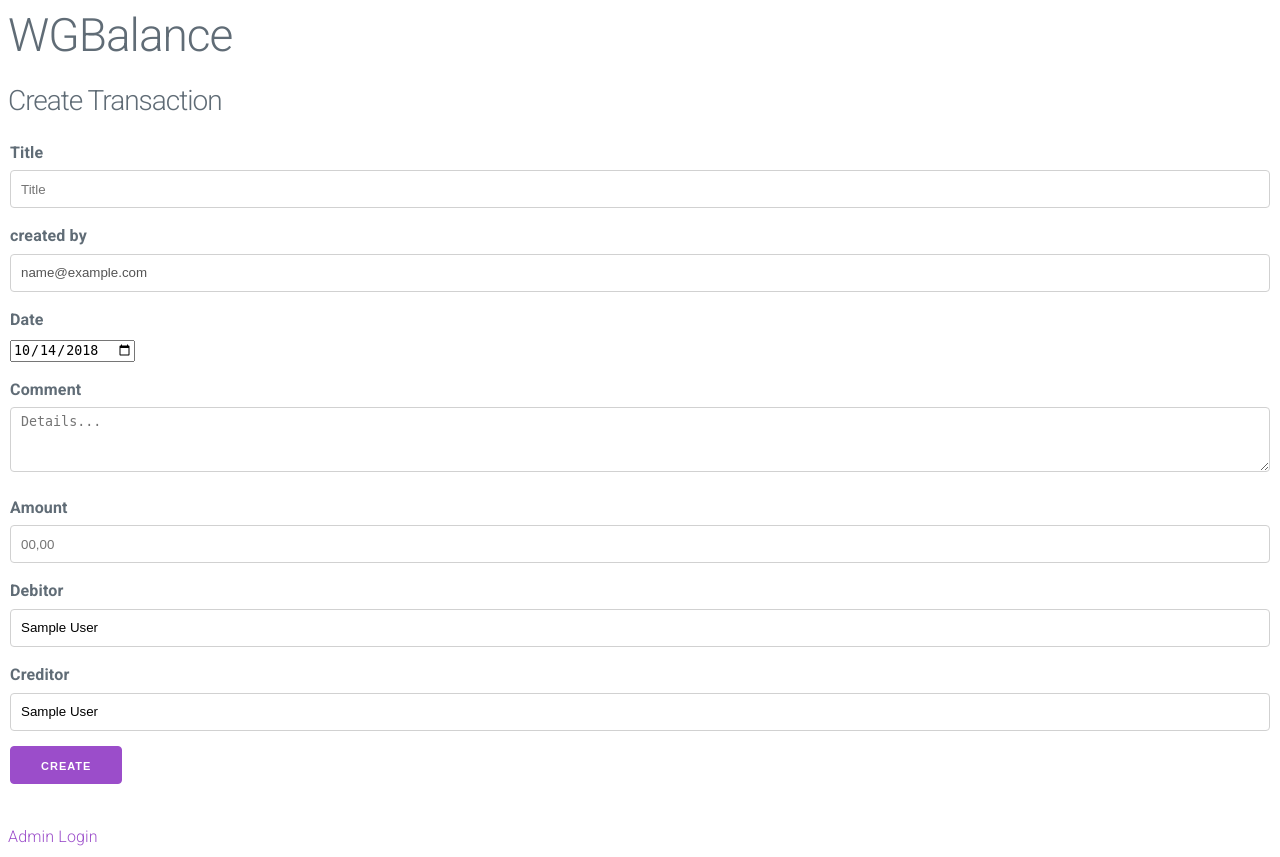
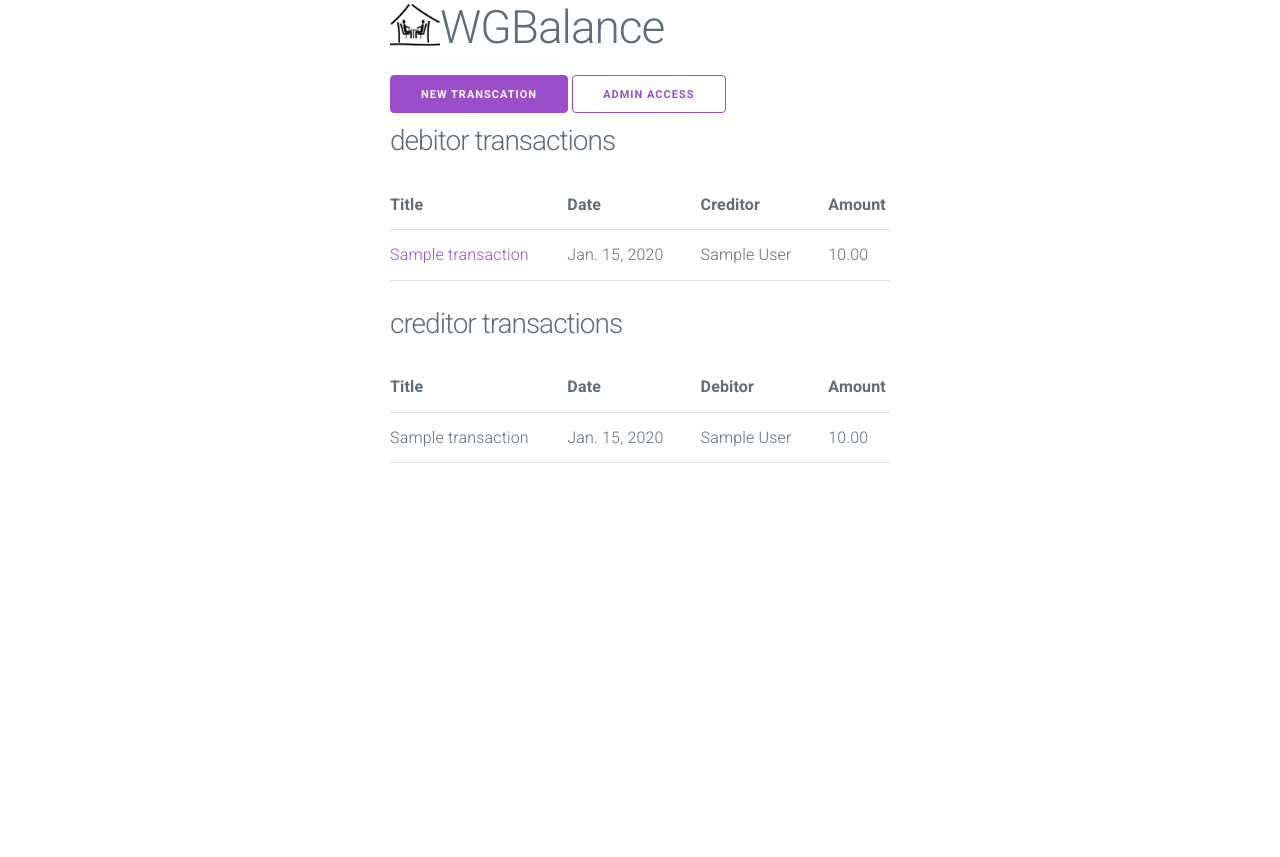
Before and after one commit to stefan-root/WGApps, a Django app: page /WGBalance/ in a window 1280 px wide. After the commit the page ends 463 px from the top, so only its background shows below. Run offline with Django 3.2, Linux system fonts and the light colour scheme; a user stored in the database is signed in; tables that the repository leaves empty hold one stand-in row (values such as "Sample post").

Commit message:
Add logo; fix css; add view_transaction

```diff
--- /dev/null
+++ b/WGApps/WGBalance/static/WGBalance/WGApps.css
@@ -0,0 +1,14 @@
+.center {
+    max-width: 500px;
+    margin: auto;
+}
+
+.header img {
+    float: left;
+    width: 5rem;
+    height: 5rem;
+  }
+
+  .header h1 {
+    position: relative;
+  }
--- a/WGApps/WGBalance/templates/WGBalance/create_transaction.html
+++ b/WGApps/WGBalance/templates/WGBalance/create_transaction.html
@@ -1,4 +1,10 @@
 {% extends 'layout.html' %}
+
+{% block menu %}
+
+    <a class="button" href="/WGBalance/view_transactions">My Transactions</a>
+
+{% endblock %}
 
 {% block content %}
 
@@ -9,9 +15,6 @@
         <fieldset>
             <label for="titleField">Title</label>
             <input placeholder="Title" id="titleField" type="text" name="titleField">
-
-            <label for="createdByField">created by</label>
-            <input id="createdByField" type="text" name="createdByField" value="{{ created_by_email }}" disabled>
 
             <label for="dateField">Date</label>
             <input id="dateField" name="dateField" type="date" value="{{ today }}">
--- a/WGApps/WGBalance/templates/WGBalance/view_transactions.html
+++ b/WGApps/WGBalance/templates/WGBalance/view_transactions.html
@@ -1,4 +1,10 @@
 {% extends 'layout.html' %}
+
+{% block menu %}
+
+    <a class="button" href="/WGBalance/create_transaction">New Transcation</a>
+
+{% endblock %}
 
 {% block content %}
 
@@ -15,7 +21,7 @@
             <tbody>
                 {% for transaction in debitor_transactions %}
                     <tr>
-                        <td>{{transaction.title}}</td>
+                        <td><a href="/WGBalance/view_transaction/{{transaction.id}}">{{transaction.title}}</a></td>
                         <td>{{transaction.date}}</td>
                         <td>{{transaction.creditor}}</td>
                         <td>{{transaction.amount}}</td>
--- a/WGApps/WGBalance/templates/layout.html
+++ b/WGApps/WGBalance/templates/layout.html
@@ -7,12 +7,21 @@
     <meta name="viewport" content="width=device-width, initial-scale=1">
     <link rel="stylesheet" href="//fonts.googleapis.com/css?family=Roboto:300,300italic,700,700italic">
     {% load static %}
+    <link rel="stylesheet" type="text/css" href="{% static 'WGBalance/normalize.css' %}">
     <link rel="stylesheet" type="text/css" href="{% static 'WGBalance/milligram.min.css' %}">
+    <link rel="stylesheet" type="text/css" href="{% static 'WGBalance/WGApps.css' %}">
 </head>
 <body>
-    <h1>WGBalance</h1>
-    {% block content %}
-    {% endblock %}
-    <a href="/admin"> Admin Login</a>
+    <div class="center">
+        <div class="header">
+            <img src="{% static 'WG_Logo.png' %}" alt="WG Logo">
+            <h1>WGBalance</h1>
+        </div>
+        {% block menu %}
+        {% endblock %}
+        <a class="button button-outline"  href="/admin">Admin Access</a>
+        {% block content %}
+        {% endblock %}
+    </div>
 </body>
 </html>
--- a/WGApps/WGBalance/urls.py
+++ b/WGApps/WGBalance/urls.py
@@ -3,9 +3,11 @@ from django.urls import include
 from . import views
 
 urlpatterns = [
-    path('', views.create_transaction, name='create_transaction'),
+    path('create_transaction', views.create_transaction, name='create_transaction'),
     path('confirm', views.confirm, name='confirm'),
     path('view_transactions', views.view_transactions, name='view_transactions'),
+    path('', views.view_transactions, name='view_transactions'),
+    path('view_transaction/<int:transaction_id>', views.view_transaction, name='view_transaction')
 ]
 
 #Add Django site authentication urls (for login, logout, password management)
--- a/WGApps/WGBalance/views.py
+++ b/WGApps/WGBalance/views.py
@@ -21,8 +21,8 @@ def create_transaction(request):
 @login_required(login_url='/WGBalance/accounts/login/')
 def view_transactions(request):
     person = Person.objects.get(user__id=request.user.id)
-    debitor_transactions = Transaction.objects.filter(debitor=person)
-    creditor_transactions = Transaction.objects.filter(creditor=person)
+    debitor_transactions = Transaction.objects.filter(debitor=person).order_by('-date')
+    creditor_transactions = Transaction.objects.filter(creditor=person).order_by('-date')
     context = {
         'debitor_transactions': debitor_transactions,
         'creditor_transactions': creditor_transactions,
@@ -51,3 +51,11 @@ def confirm(request):
         'title': title
     }
     return render(request, 'WGBalance/confirmation.html', context)
+
+@login_required(login_url='/WGBalance/accounts/login/')
+def view_transaction(request, transaction_id):
+    transaction = Transaction.objects.get(id=transaction_id)
+    context = {
+        'transaction': transaction
+    }
+    return render(request, 'WGBalance/view_transaction.html', context)
```
Also changed, not shown: WGApps/WGBalance/templates/WGBalance/view_transaction.html (added, +27 -0 lines), WGApps/WGBalance/static/WGBalance/normalize.css (added), WGApps/WGBalance/static/WG_Logo.png (added), 1 other file.
